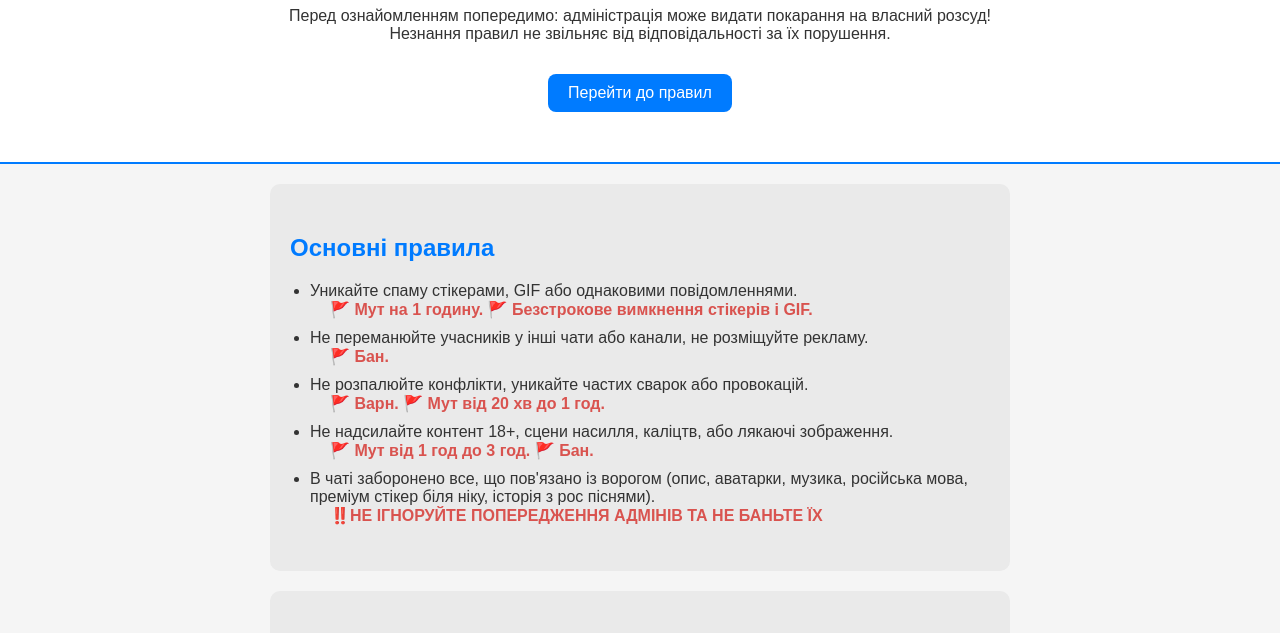
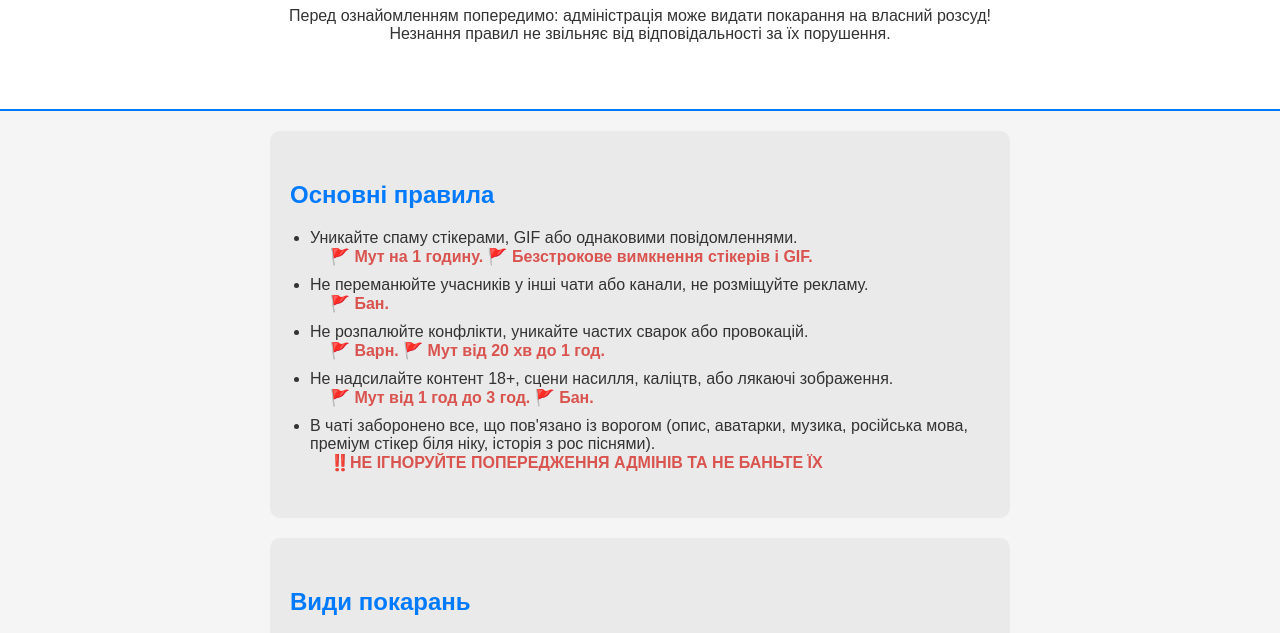
Before and after one commit to irunavlasyuk05-cmyk/chat-rules, a plain HTML site: page index.html in a window 1280 px wide. Shown: the part 90-723 px from the top of the page. Drawn offline with Linux system fonts and the light colour scheme.

Commit message:
Update index.html

```diff
--- a/index.html
+++ b/index.html
@@ -86,7 +86,7 @@
     <h1>Правила чату</h1>
     <p>Перед ознайомленням попередимо: адміністрація може видати покарання на власний розсуд!<br>
     Незнання правил не звільняє від відповідальності за їх порушення.</p>
-    <a href="#rules" class="btn">Перейти до правил</a>
+
   </header>
 
   <section id="rules">
```
